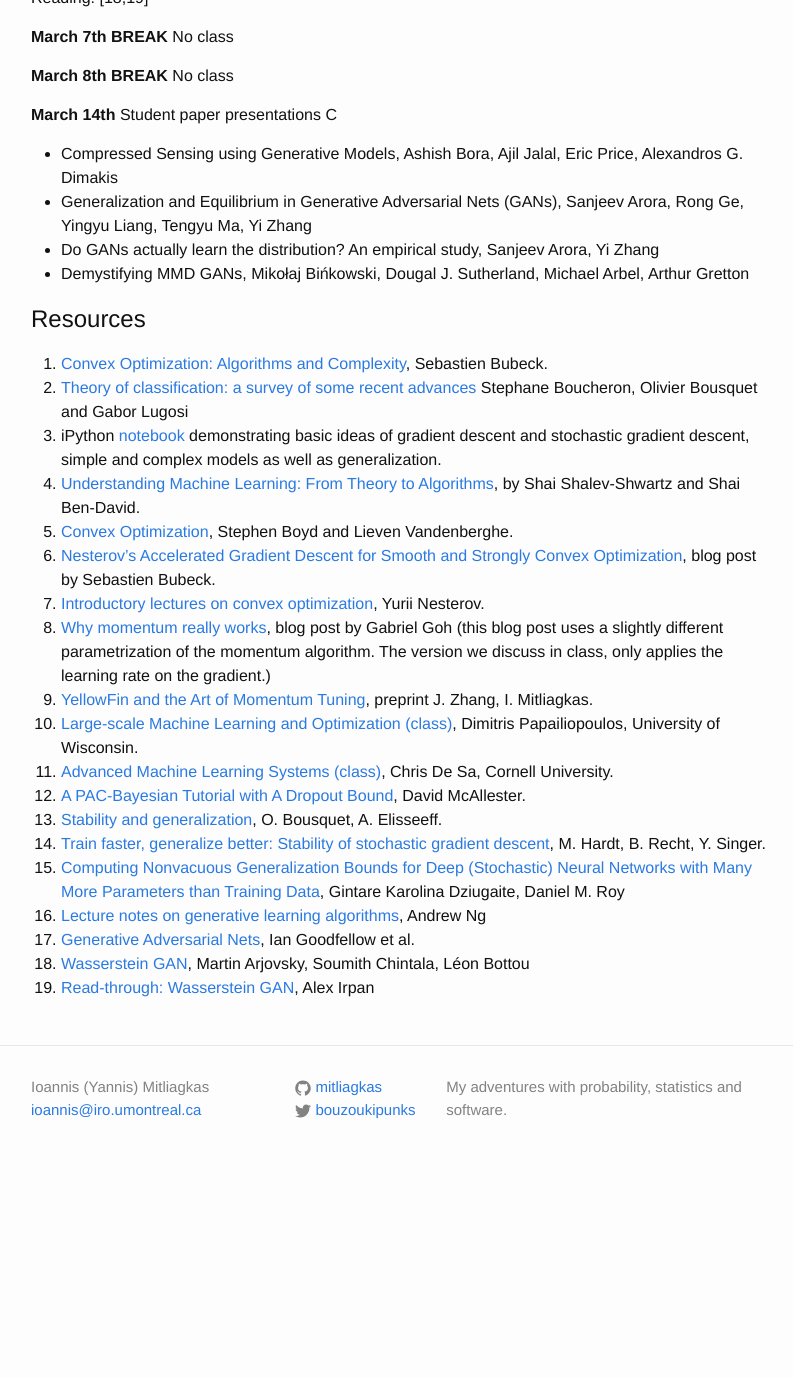
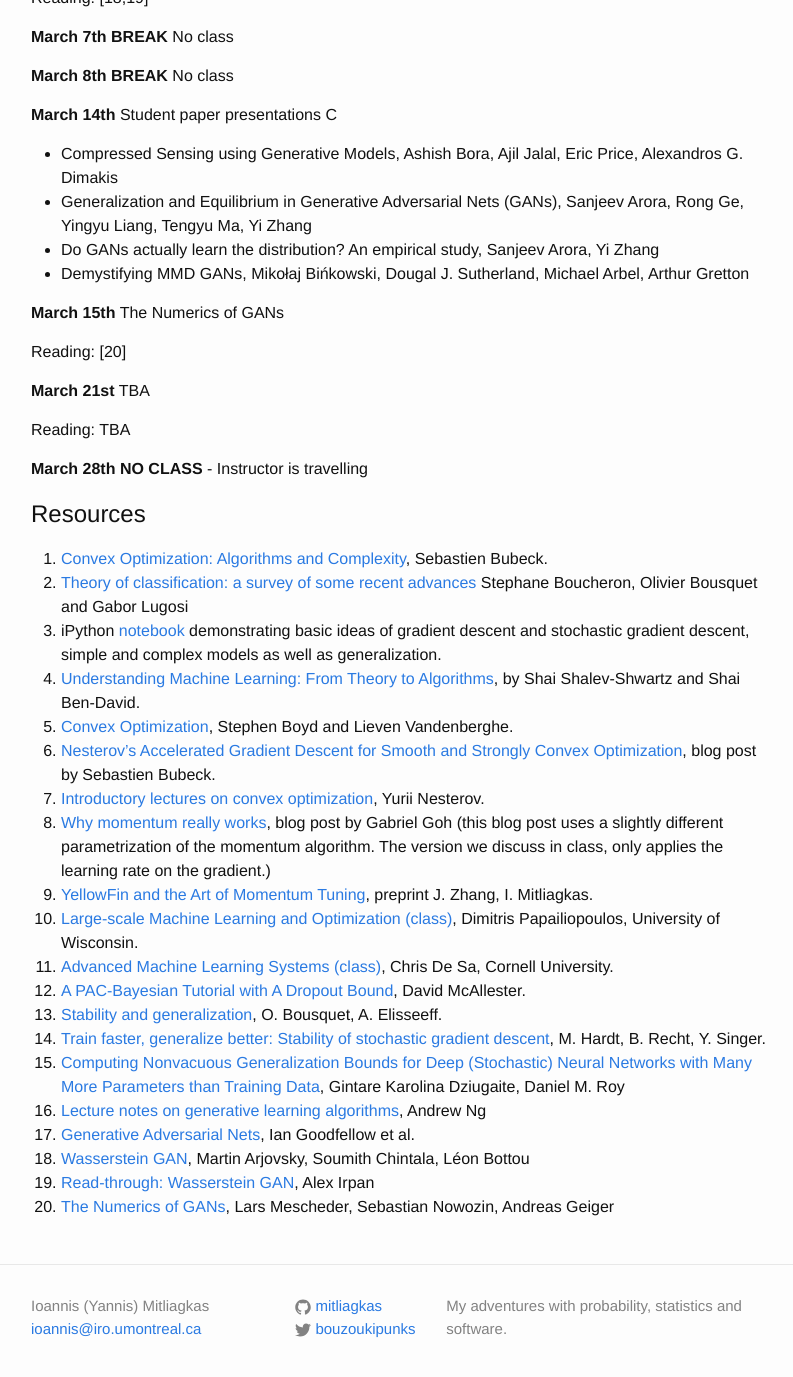
Before and after one commit to mitliagkas/mitliagkas.github.io, a Jekyll site: the page built from dl-theory-class.md, in a window 1280 px wide and 1400 px high, scrolled down 3671 px. Shown: the top 1377 px of the window, without its empty margins (239-1032 px from the left). Built offline with Jekyll 4.4.1, drawn with Linux system fonts in a browser that asks for light colours; before the commit the page ends 4852 px from its top, so only the background shows below that.

Commit message:
Reading for next lecture

```diff
--- a/dl-theory-class.md
+++ b/dl-theory-class.md
@@ -211,6 +211,19 @@
 - Demystifying MMD GANs,
 Mikołaj Bińkowski, Dougal J. Sutherland, Michael Arbel, Arthur Gretton
 
+**March 15th**
+The Numerics of GANs
+
+Reading: [20]
+
+**March 21st**
+TBA
+
+Reading: TBA
+
+
+**March 28th**
+**NO CLASS** - Instructor is travelling
 
 
 
@@ -237,3 +250,4 @@
 17. [Generative Adversarial Nets](https://papers.nips.cc/paper/5423-generative-adversarial-nets.pdf), Ian Goodfellow et al.
 18. [Wasserstein GAN](https://arxiv.org/abs/1701.07875), Martin Arjovsky, Soumith Chintala, Léon Bottou
 19. [Read-through: Wasserstein GAN](https://www.alexirpan.com/2017/02/22/wasserstein-gan.html), Alex Irpan
+20. [The Numerics of GANs](https://arxiv.org/pdf/1705.10461.pdf), Lars Mescheder, Sebastian Nowozin, Andreas Geiger
```
